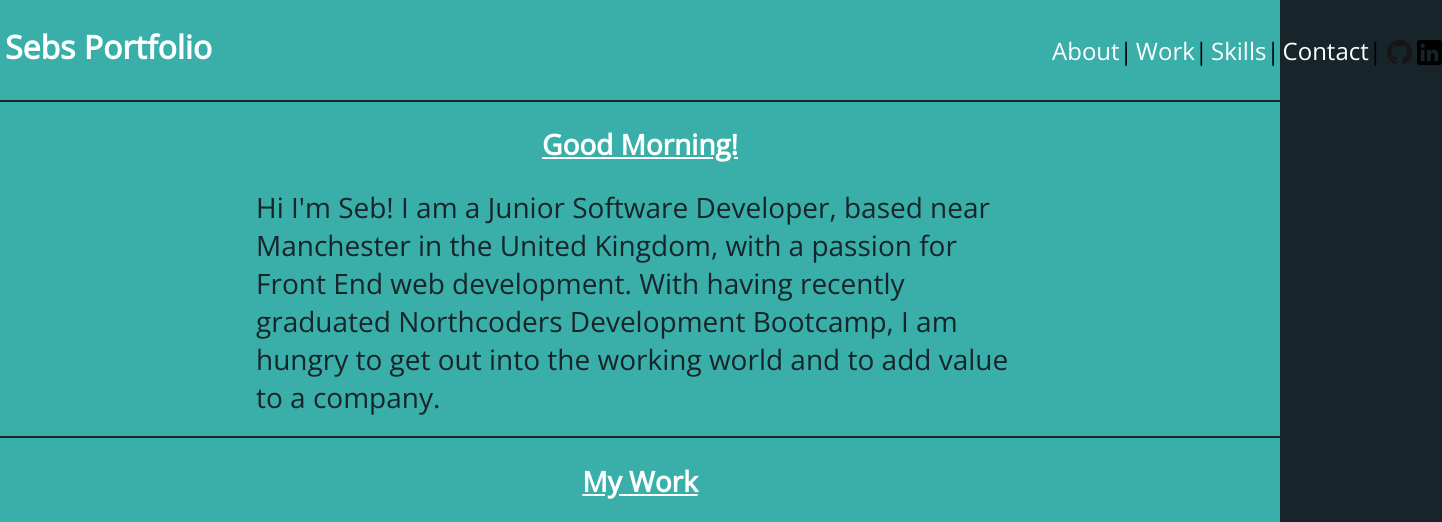
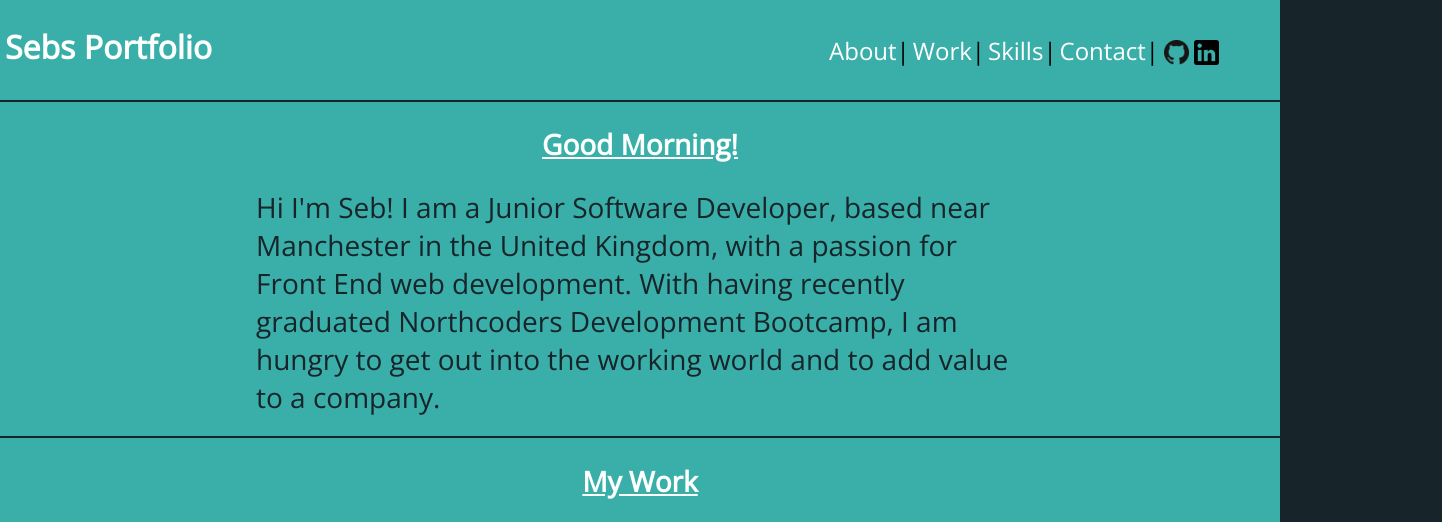
Before and after one commit to Sewb21/sebs-portfolio, a Gatsby site: page / in a window 1280 px wide. Shown: the top 522 px of the page, 1442 px wide, since content can reach past the window. Built offline with nearby package versions, Linux system fonts and the light colour scheme; Gatsby itself is replaced by a stand-in of ours.

Commit message:
Fixes issue with 1600px width screen resolution and header overflowing off page

```diff
--- a/src/components/Header.js
+++ b/src/components/Header.js
@@ -12,7 +12,10 @@
 const NewHeader = styled.header`
   background-color: #3aafa9;
   height: 100px;
+  width: 100%;
   display: flex;
+  flex-direction: row;
+  justify-content: space-between;
 
   & > h1 {
     color: #feffff;
@@ -33,10 +36,13 @@
 
 const AnchorContainer = styled.div`
   display: flex;
-  margin: 0 20px 0 50%;
-
+  margin: 0 20% 0 0;
   @media only screen and (max-width: 475px) {
     margin: 0 10px 0 0;
+  }
+
+  @media only screen and (max-width: 1000px) {
+    margin-right: auto;
   }
 `;
 
@@ -57,6 +63,9 @@
       align-self: center;
       margin: 80% 10px 40% 0;
     }
+  }
+
+  @media only screen and (max-width: 1600px) {
   }
 `;
 
--- a/src/pages/index.js
+++ b/src/pages/index.js
@@ -5,6 +5,7 @@
 import Skills from "components/Skills";
 import Contact from "components/Contact";
 import Footer from "components/Footer";
+
 export default function Home() {
   return (
     <>
```
